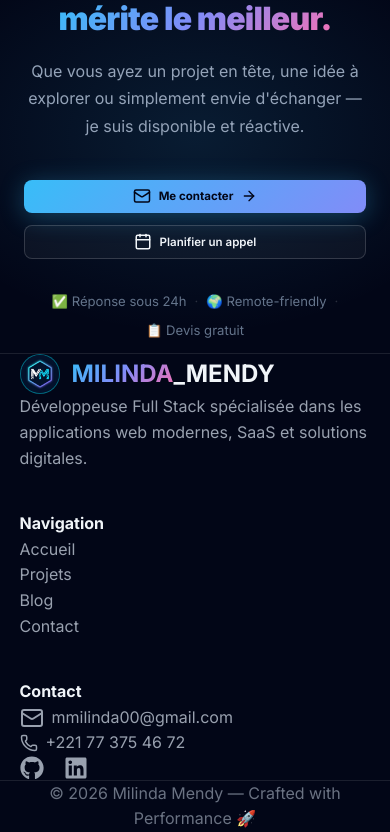
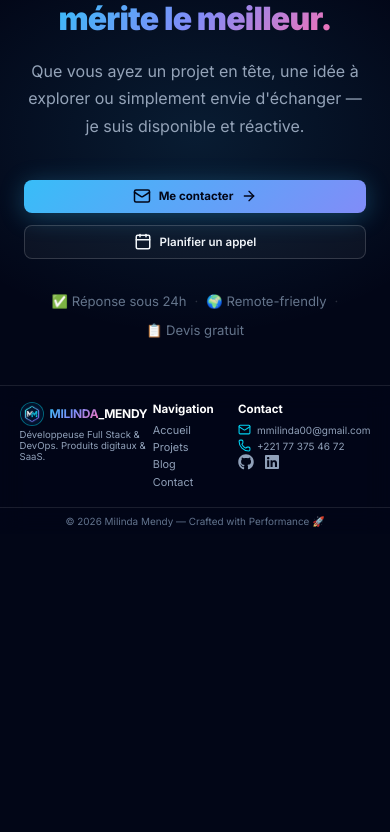
Before and after one commit to mmilinda/FolioMM, a React (Vite) app: page / in a window 390 px wide. Shown: the part 4634-5466 px from the top of the page. After the commit the page ends 5168 px from the top, so only its background shows below. Built offline with nearby package versions, Linux system fonts and the light colour scheme; no server answers.

Commit message:
fix: update mobile footer layout to 3 columns side-by-side in a single row for full visibility without scrolling

```diff
--- a/src/components/Footer.jsx
+++ b/src/components/Footer.jsx
@@ -1,241 +1,94 @@
-// Icônes générales depuis lucide-react
 import { Mail, Phone } from "lucide-react";
+import { FaGithub, FaLinkedin } from "react-icons/fa6";
+import { Link } from "react-router-dom";
 
-// Logos de réseaux sociaux depuis react-icons/fa6 (FontAwesome 6)
-import { FaGithub, FaLinkedin } from "react-icons/fa6";
+export default function Footer() {
+  return (
+    <footer className="footer-section border-t border-white/10 mt-12 md:mt-24 bg-slate-950/60 backdrop-blur-md">
+      <div className="container-custom footer-grid py-4 md:py-12 grid grid-cols-3 gap-2 sm:gap-6 md:gap-10">
 
-
-export default function Footer(){
-
-
-return (
-
-<footer
-
-className="
-border-t
-border-white/10
-mt-20
-"
-
-
->
-
-
-<div className="
-container-custom
-py-12
-grid
-md:grid-cols-3
-gap-10
-"
-
-
->
-
-
-{/* Brand */}
-
+        {/* Column 1 — Brand */}
+        <div className="footer-brand flex flex-col justify-between">
           <div>
-
-
-<div className="flex items-center gap-3">
-  <div className="w-10 h-10 rounded-full overflow-hidden border border-cyan-400/40 p-0.5 bg-cyan-400/10 flex-shrink-0">
+            <div className="flex items-center gap-1.5 sm:gap-3">
+              <div className="w-6 h-6 sm:w-10 sm:h-10 rounded-full overflow-hidden border border-cyan-400/40 p-0.5 bg-cyan-400/10 shrink-0">
                 <img src="/logoMM.jpg" alt="MM Logo" className="w-full h-full object-cover rounded-full" />
               </div>
-  <h2 className="text-2xl font-bold">
+              <h2 className="text-xs sm:text-xl font-bold tracking-tight text-white m-0">
                 <span className="gradient-text">MILINDA</span>_MENDY
               </h2>
             </div>
+            <p className="text-slate-400 text-[10px] sm:text-sm mt-1.5 leading-tight sm:leading-relaxed">
+              Développeuse Full Stack & DevOps. Produits digitaux & SaaS.
+            </p>
+          </div>
+        </div>
 
+        {/* Column 2 — Navigation */}
+        <div className="footer-nav">
+          <h3 className="font-bold text-xs sm:text-base text-white mb-1.5 sm:mb-4">
+            Navigation
+          </h3>
+          <ul className="space-y-1 sm:space-y-2.5 text-slate-400 text-[10px] sm:text-sm p-0 m-0 list-none">
+            <li>
+              <Link to="/" className="hover:text-cyan-400 transition-colors no-underline text-inherit">Accueil</Link>
+            </li>
+            <li>
+              <Link to="/projects" className="hover:text-cyan-400 transition-colors no-underline text-inherit">Projets</Link>
+            </li>
+            <li>
+              <Link to="/blog" className="hover:text-cyan-400 transition-colors no-underline text-inherit">Blog</Link>
+            </li>
+            <li>
+              <Link to="/contact" className="hover:text-cyan-400 transition-colors no-underline text-inherit">Contact</Link>
+            </li>
+          </ul>
+        </div>
 
+        {/* Column 3 — Contact & Socials */}
+        <div className="footer-contact">
+          <h3 className="font-bold text-xs sm:text-base text-white mb-1.5 sm:mb-4">
+            Contact
+          </h3>
+          <div className="space-y-1 sm:space-y-2.5 text-slate-400 text-[10px] sm:text-sm">
+            <a href="mailto:mmilinda00@gmail.com" className="flex items-center gap-1.5 hover:text-cyan-400 transition-colors no-underline text-inherit truncate">
+              <Mail size={13} className="shrink-0 text-cyan-400" />
+              <span className="truncate">mmilinda00@gmail.com</span>
+            </a>
+            <a href="tel:+221773754672" className="flex items-center gap-1.5 hover:text-cyan-400 transition-colors no-underline text-inherit truncate">
+              <Phone size={13} className="shrink-0 text-cyan-400" />
+              <span>+221 77 375 46 72</span>
+            </a>
 
-<p className="
-text-gray-400
-mt-4
-"
-
+            <div className="flex items-center gap-2.5 pt-1 sm:pt-2">
+              <a
+                href="https://github.com/mmilinda"
+                target="_blank"
+                rel="noopener noreferrer"
+                aria-label="GitHub"
+                className="text-slate-400 hover:text-cyan-400 transition-colors"
               >
-
-Développeuse Full Stack spécialisée
-dans les applications web modernes,
-SaaS et solutions digitales.
-
-</p>
-
+                <FaGithub size={16} className="sm:w-5 sm:h-5" />
+              </a>
+              <a
+                href="https://www.linkedin.com/in/milinda-mendy-5ba17928a/"
+                target="_blank"
+                rel="noopener noreferrer"
+                aria-label="LinkedIn"
+                className="text-slate-400 hover:text-cyan-400 transition-colors"
+              >
+                <FaLinkedin size={16} className="sm:w-5 sm:h-5" />
+              </a>
+            </div>
+          </div>
+        </div>
 
       </div>
 
-
-
-{/* Navigation */}
-
-<div>
-
-
-<h3 className="
-font-bold
-mb-4
-"
-
->
-
-Navigation
-
-</h3>
-
-
-
-<ul className="
-space-y-3
-text-gray-400
-"
-
->
-
-
-<li>
-
-Accueil
-
-</li>
-
-
-<li>
-
-Projets
-
-</li>
-
-
-<li>
-
-Blog
-
-</li>
-
-
-<li>
-
-Contact
-
-</li>
-
-
-</ul>
-
-
+      {/* Copyright Line */}
+      <div className="footer-bottom text-center border-t border-white/10 py-2.5 sm:py-4 text-[9px] sm:text-xs text-slate-500">
+        © 2026 Milinda Mendy — Crafted with Performance 🚀
       </div>
-
-
-
-
-{/* Contact */}
-
-<div>
-
-
-<h3 className="
-font-bold
-mb-4
-"
-
->
-
-Contact
-
-</h3>
-
-
-
-<div className="
-space-y-4
-text-gray-400
-"
-
->
-
-
-<p className="
-flex
-gap-2
-items-center
-">
-
-<Mail size={24}/>
-
-mmilinda00@gmail.com
-
-</p>
-
-
-<p className="
-flex
-gap-2
-items-center
-">
-
-<Phone size={18}/>
-
-+221 77 375 46 72
-
-</p>
-
-
-<div className="
-flex
-gap-5
-mt-5
-">
-
-
-<a href="https://github.com/mmilinda">
-
-<FaGithub size={24} />
-
-</a>
-
-
-<a href="https://www.linkedin.com/in/milinda-mendy-5ba17928a/" target="_blank" rel="noopener noreferrer" aria-label="LinkedIn">
-
-<FaLinkedin size={24} />
-
-</a>
-
-
-</div>
-
-
-</div>
-
-
-</div>
-
-
-</div>
-
-
-
-<div className="
-text-center
-border-t
-border-white/10
-py-6
-text-gray-500
-"
-
-
->
-
-© 2026 Milinda Mendy — Crafted with Performance 🚀
-
-</div>
-
-
-
     </footer>
-
-
-)
-
+  );
 }
--- a/src/index.css
+++ b/src/index.css
@@ -1837,32 +1837,35 @@ body {
     font-size: 0.7rem !important;
   }
 
-  /* 8. FOOTER FULLY VISIBLE WITHOUT EXTRA SCROLL */
+  /* 8. FOOTER FULLY VISIBLE WITHOUT EXTRA SCROLL (3 COLUMNS SIDE-BY-SIDE ON MOBILE) */
   .footer-section {
-    padding: 0.75rem 0 0.5rem !important;
+    padding: 0.5rem 0 0.25rem !important;
+    margin-top: 2rem !important;
   }
 
   .footer-grid {
-    gap: 0.5rem !important;
-    grid-template-columns: repeat(2, 1fr) !important;
+    gap: 0.35rem !important;
+    grid-template-columns: repeat(3, 1fr) !important;
+    padding-top: 0.5rem !important;
+    padding-bottom: 0.5rem !important;
   }
 
   .footer-brand {
-    grid-column: span 2 !important;
-    margin-bottom: 0.15rem !important;
-    text-align: center !important;
+    grid-column: span 1 !important;
+    margin-bottom: 0 !important;
+    text-align: left !important;
   }
 
   .footer-brand h2 {
-    font-size: 1rem !important;
-    justify-content: center !important;
+    font-size: 0.75rem !important;
+    justify-content: flex-start !important;
   }
 
   .footer-brand p {
-    font-size: 0.68rem !important;
+    font-size: 0.6rem !important;
     margin-top: 0.15rem !important;
-    line-height: 1.2 !important;
-    text-align: center !important;
+    line-height: 1.15 !important;
+    text-align: left !important;
   }
 
   .footer-grid h3 {
```
Lines whose indentation alone changed are shown as unchanged.
